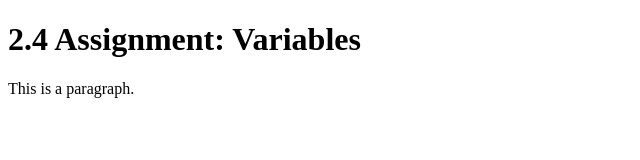
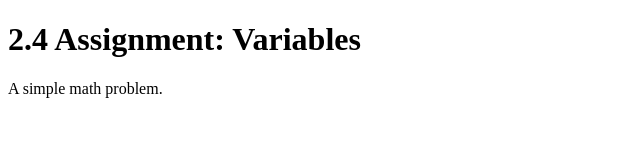
Before and after one commit to bellaking0/2.4-Assignment, a plain HTML site: page index.html in a window 1280 px wide. Shown: the full height of the page, 0-640 px from the left. Drawn offline with Linux system fonts and the light colour scheme.

Commit message:
commit to 'main'

```diff
--- a/index.html
+++ b/index.html
@@ -6,7 +6,7 @@
 <body>
 
 <h1>2.4 Assignment: Variables</h1>
-<p>This is a paragraph.</p>
+<p>A simple math problem.</p>
 <script>
     {
         let x= 9;
```
